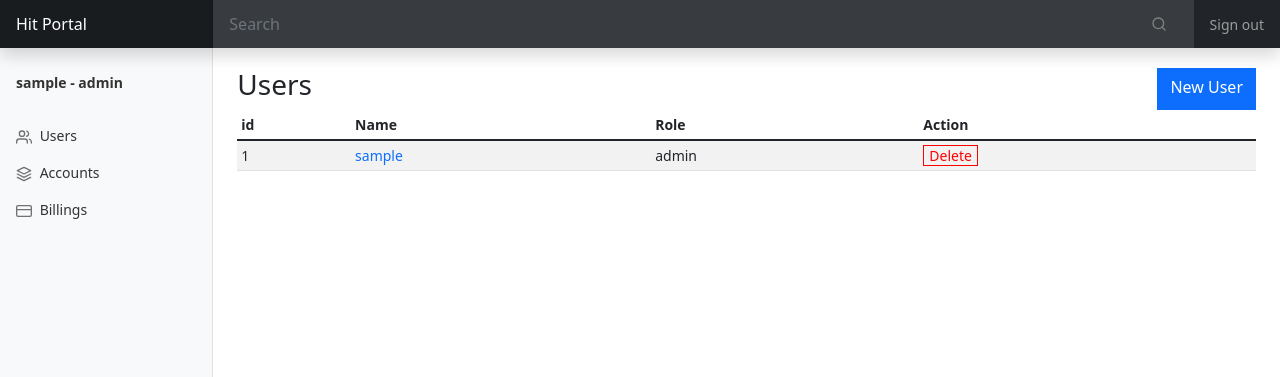
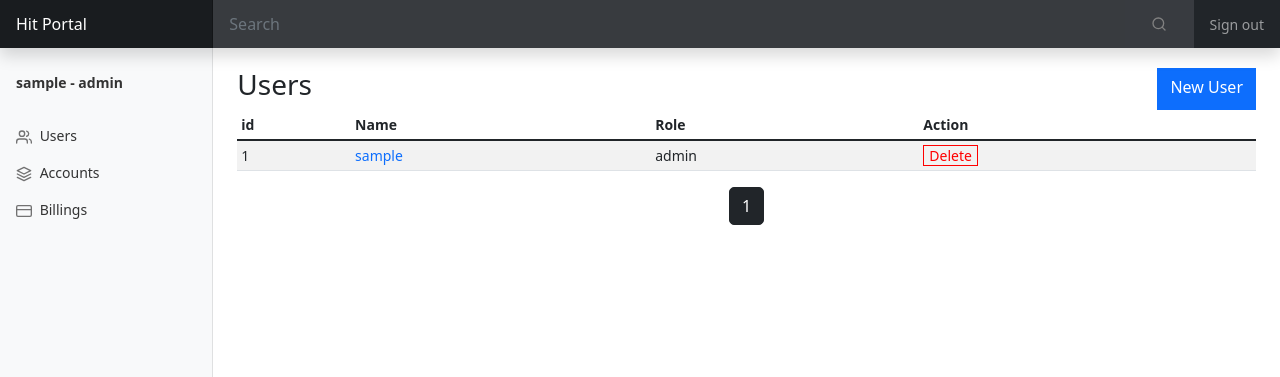
Before and after one commit to DenisBurimov/grizzly_mma, a Flask app: page /users in a window 1280 px wide. Shown: the top 377 px of the page. Run offline with Flask 2, Linux system fonts and the light colour scheme; a user stored in the database is signed in; tables that the repository leaves empty hold one stand-in row (values such as "Sample post"); some libraries are stand-ins or nearby versions.

Commit message:
Pagination works

```diff
--- a/app/controllers/database.py
+++ b/app/controllers/database.py
@@ -4,7 +4,7 @@ from app import db
 from app.logger import log
 from .account import gen_login, gen_password
 
-TEST_USERS_NUMBER = 2
+TEST_USERS_NUMBER = 120
 TEST_ACCOUNTS_PER_USER = 2
 TEST_BILLINGS_PER_USER = 2
 TEST_PASS = "pass"
--- a/app/static/css/main.css
+++ b/app/static/css/main.css
@@ -130,3 +130,7 @@ body {
 .invisible {
   display: none!important;
 }
+
+.page_button {
+  border-radius: 5px!important;
+}
--- a/app/templates/users.html
+++ b/app/templates/users.html
@@ -24,7 +24,7 @@
         </tr>
       </thead>
       <tbody>
-          {% for user in users%}
+          {% for user in users.items%}
             <tr>
               {% if not user.deleted %}
                   <td>{{ user.id }}</td>
@@ -34,8 +34,22 @@
               {% endif %}
             </tr>
           {% endfor %}
+
       </tbody>
     </table>
+    <div class="pagination d-flex justify-content-center">
+        {% for page_num in users.iter_pages(left_edge=1, right_edge=1, left_current=2, right_current=3) %}
+            {% if page_num %}
+                {% if users.page == page_num %}
+                    <a class="page_button btn btn-dark mb-4 mx-1" href="{{ url_for('users.users_page', page=page_num) }}">{{ page_num }}</a>
+                {% else %}
+                    <a class="page_button btn btn-outline-dark mb-4 mx-1" href="{{ url_for('users.users_page', page=page_num) }}">{{ page_num }}</a>
+                {% endif %}
+            {% else %}
+                <a class="page_button btn btn-outline-dark mb-4 mx-1" href="#">...</a>
+            {% endif %}
+        {% endfor %}
+    </div>
   </div>
 </main>
 {% endblock %}
--- a/app/views/users.py
+++ b/app/views/users.py
@@ -12,7 +12,8 @@ users_blueprint = Blueprint("users", __name__)
 def users_page():
     if current_user.role != User.Role.admin:
         return redirect(url_for("users.users_page"))
-    users = User.query.order_by(desc(User.id)).all()
+    page = request.args.get("page", 1, type=int)
+    users = User.query.order_by(desc(User.id)).paginate(page=page, per_page=20)
 
     return render_template("users.html", users=users)
 
```
